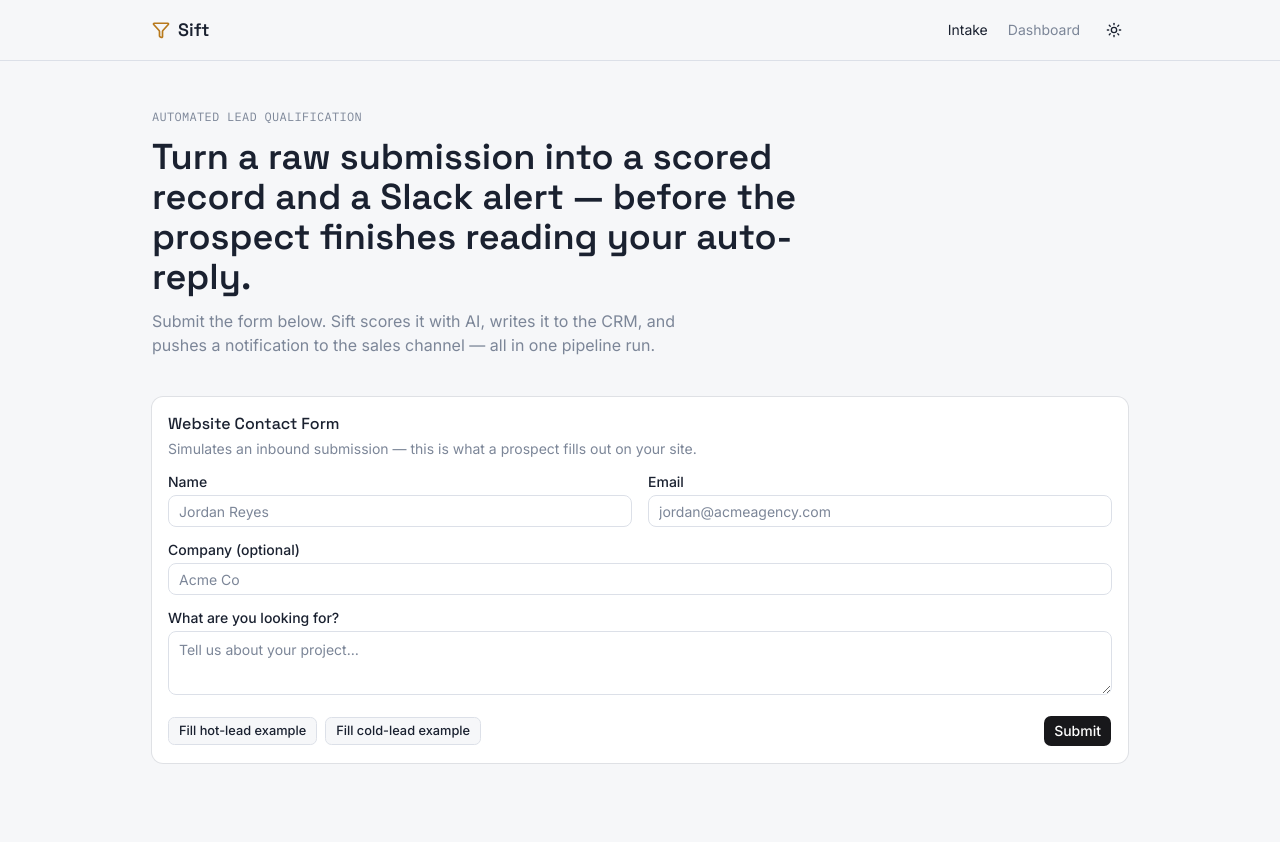
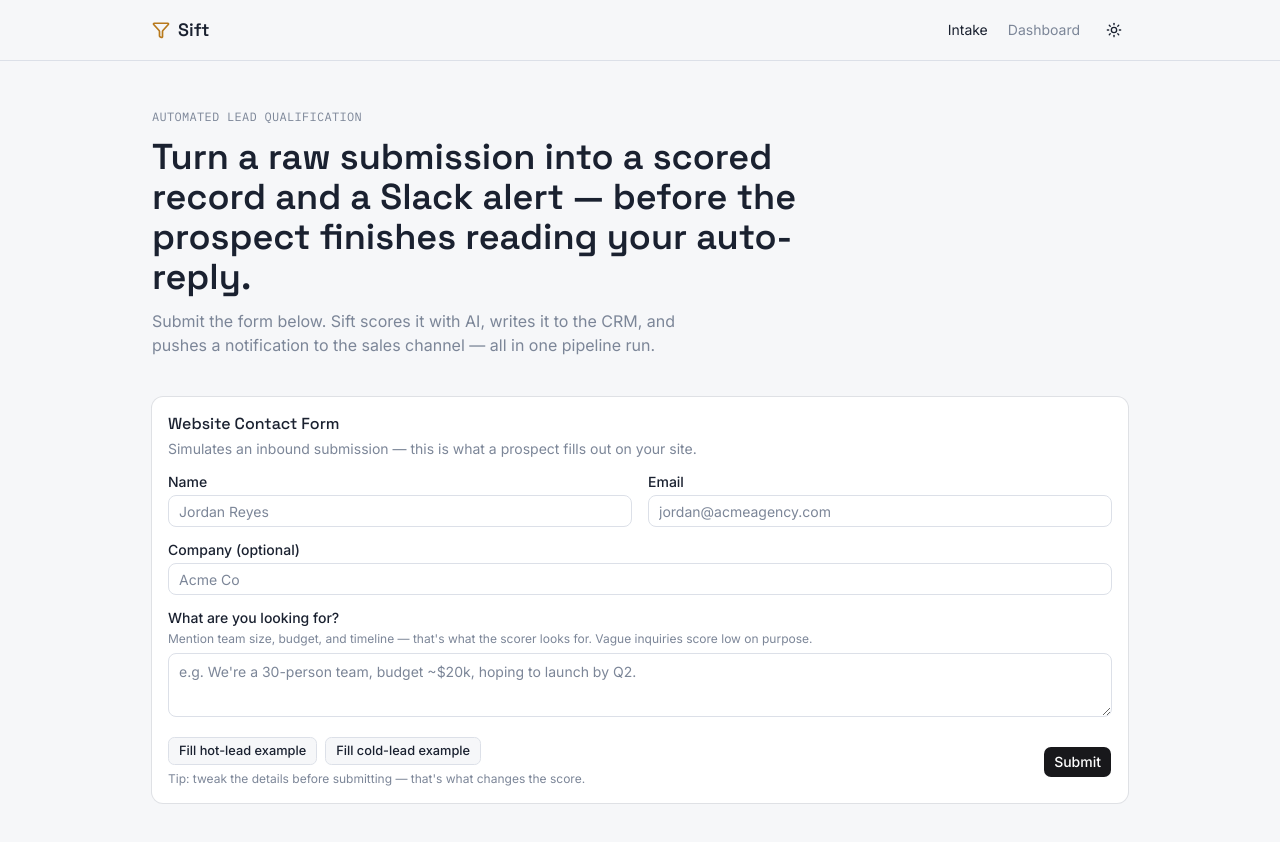
Before and after one commit to waititubrian/sift, a Next.js app: page /intake in a window 1280 px wide. Shown: the top 842 px of the page. Before the commit the page ends 811 px from the top, so only its background shows below. Built offline with nearby package versions, Linux system fonts and the light colour scheme.

Commit message:
intake form &  results panel refactor

```diff
--- a/src/components/sift/intake-form.tsx
+++ b/src/components/sift/intake-form.tsx
@@ -57,8 +57,17 @@ export function IntakeForm() {
     setMessage(sample.message);
   }
 
+  const isSampleUnedited = Object.values(SAMPLE_LEADS).some(
+    (sample) =>
+      name === sample.name && email === sample.email && company === sample.company && message === sample.message
+  );
+
   async function handleSubmit(e: React.FormEvent) {
     e.preventDefault();
+    if (isSampleUnedited) {
+      toast.error("That's the example as-is — change a detail before submitting.");
+      return;
+    }
     setPhase("loading");
     setResult(null);
     setActiveStep(0);
@@ -128,16 +137,21 @@ export function IntakeForm() {
             </div>
             <div className="flex flex-col gap-1.5">
               <Label htmlFor="message">What are you looking for?</Label>
+              <p className="text-xs text-muted-foreground">
+                Mention team size, budget, and timeline — that&apos;s what the scorer looks for. Vague
+                inquiries score low on purpose.
+              </p>
               <Textarea
                 id="message"
                 required
                 rows={4}
                 value={message}
                 onChange={(e) => setMessage(e.target.value)}
-                placeholder="Tell us about your project…"
+                placeholder="e.g. We're a 30-person team, budget ~$20k, hoping to launch by Q2."
               />
             </div>
             <div className="flex flex-wrap items-center justify-between gap-3 pt-1">
+              <div className="flex flex-col gap-1.5">
                 <div className="flex gap-2">
                   <Button type="button" variant="outline" size="sm" onClick={() => fillSample("hot")}>
                     Fill hot-lead example
@@ -145,6 +159,10 @@ export function IntakeForm() {
                   <Button type="button" variant="outline" size="sm" onClick={() => fillSample("cold")}>
                     Fill cold-lead example
                   </Button>
+                </div>
+                <p className="text-xs text-muted-foreground">
+                  Tip: tweak the details before submitting — that&apos;s what changes the score.
+                </p>
               </div>
               <Button type="submit" disabled={phase === "loading"}>
                 {phase === "loading" ? "Submitting…" : "Submit"}
--- a/src/components/sift/result-panel.tsx
+++ b/src/components/sift/result-panel.tsx
@@ -86,7 +86,7 @@ export function ResultPanel({ result }: ResultPanelProps) {
           </CardHeader>
           <CardContent>
             {slackLog && (
-              <p className="rounded-md bg-accent px-3 py-2 text-sm text-accent-foreground">{slackLog.detail}</p>
+              <p className="rounded-md border bg-muted px-3 py-2 text-sm text-foreground">{slackLog.detail}</p>
             )}
           </CardContent>
         </Card>
```
Also changed, not shown: 1 other file (tests, documents, lock files or other folders). Lines whose indentation alone changed are shown as unchanged.
